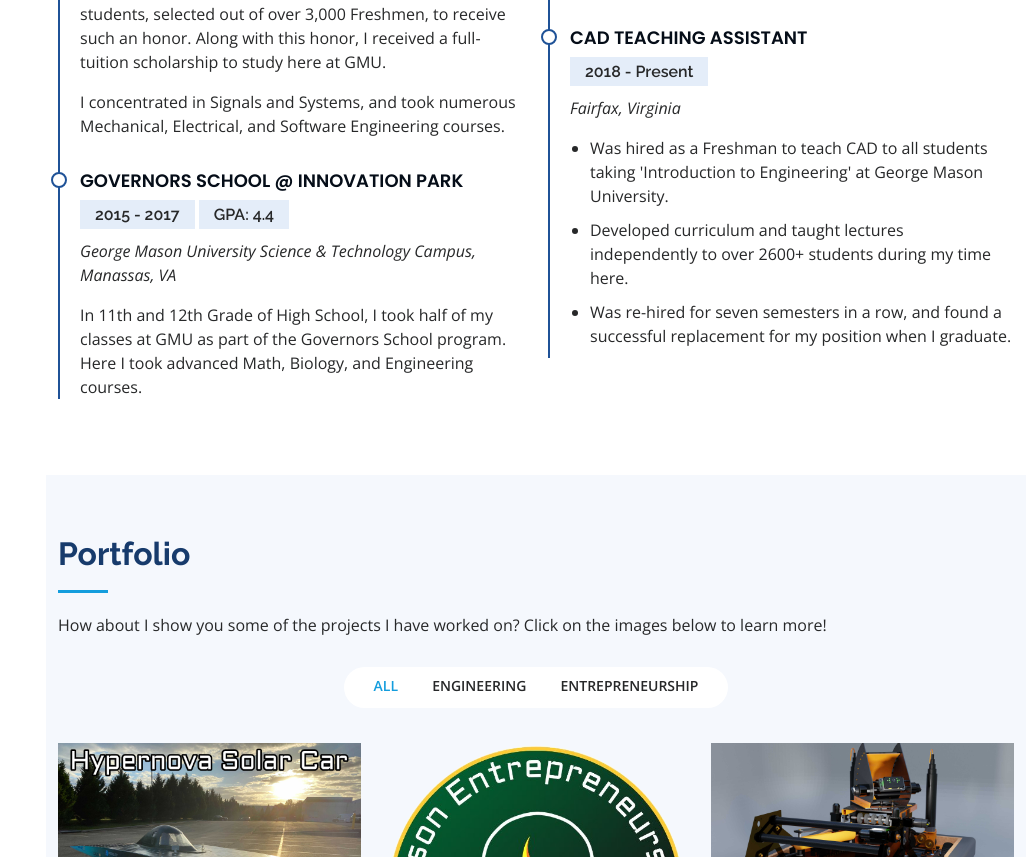
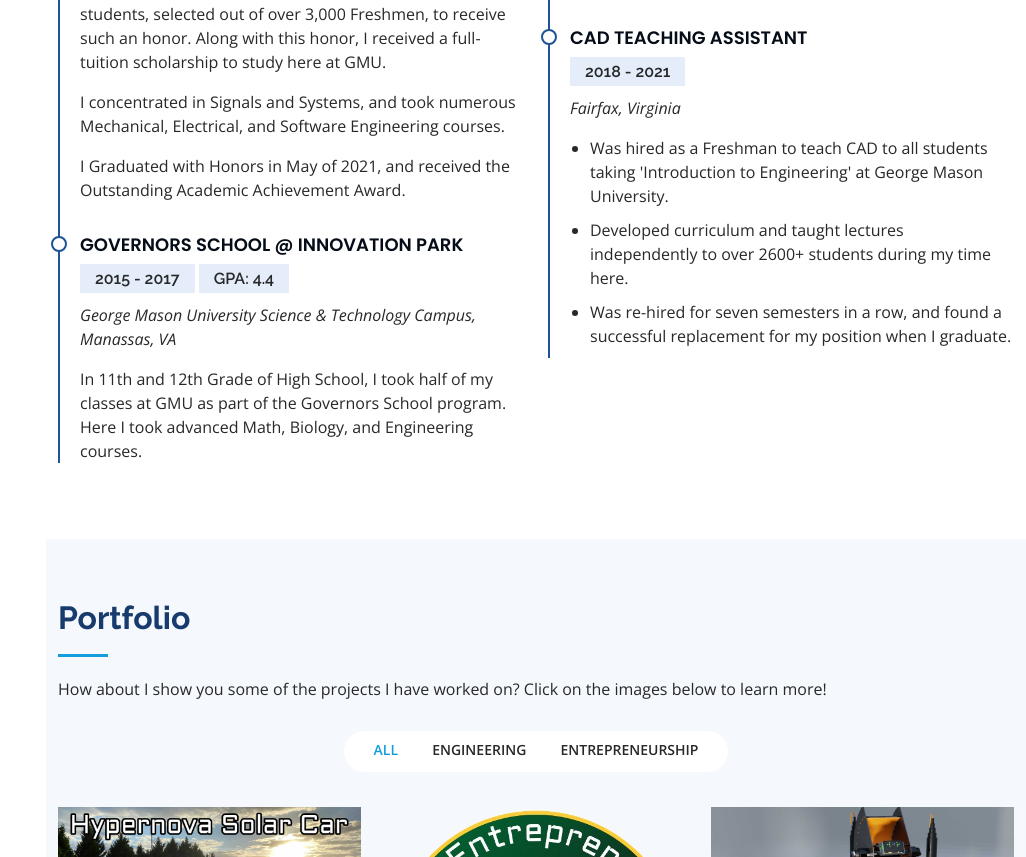
Before and after one commit to LordPeaches/Personal-Website, a plain HTML site: page public/index.html in a window 1280 px wide. Shown: the part 3855-4712 px from the top of the page, without its empty margins (254-1280 px from the left). Drawn offline with nearby package versions, Linux system fonts and the light colour scheme; some packages are replaced by stand-ins of ours; a web font is replaced by a local one.

Commit message:
Minor Updates
Added Graduation Details to the Resume section

```diff
--- a/public/index.html
+++ b/public/index.html
@@ -362,6 +362,7 @@
               <p><em>George Mason University, Fairfax, VA</em></p>
               <p>I went to GMU as a University Scholar, one of only 20 students, selected out of over 3,000 Freshmen, to receive such an honor. Along with this honor, I received a full-tuition scholarship to study here at GMU.</p>
               <p>I  concentrated in Signals and Systems, and took numerous Mechanical, Electrical, and Software Engineering courses.</p>
+              <p>I Graduated with Honors in May of 2021, and received the Outstanding Academic Achievement Award.</p>
             </div>
             <div class="resume-item">
               <h4>Governors School @ Innovation Park</h4>
@@ -386,7 +387,7 @@
             </div>
             <div class="resume-item">
               <h4>CAD Teaching Assistant</h4>
-              <h5>2018 - Present</h5>
+              <h5>2018 - 2021</h5>
               <p><em>Fairfax, Virginia</em></p>
               <ul>
                 <li>Was hired as a Freshman to teach CAD to all students taking 'Introduction to Engineering' at George Mason University.</li>
```
